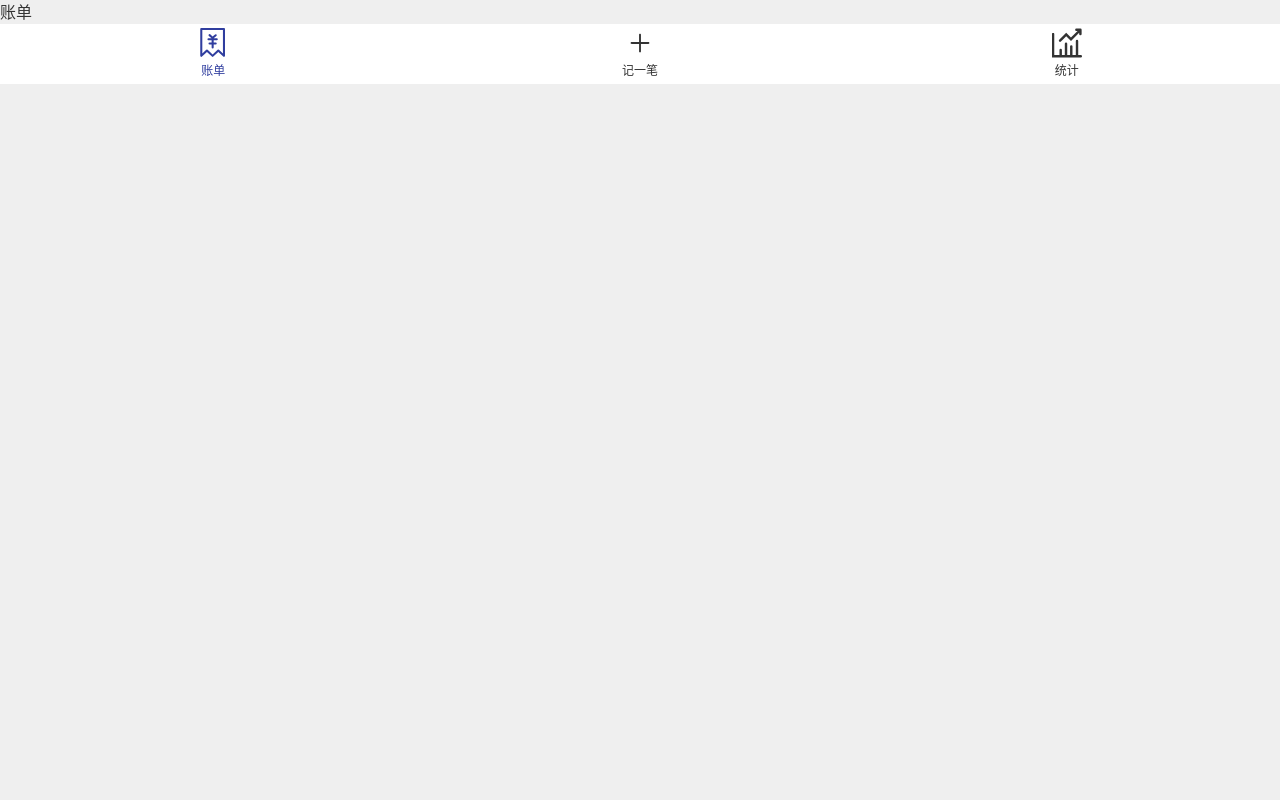
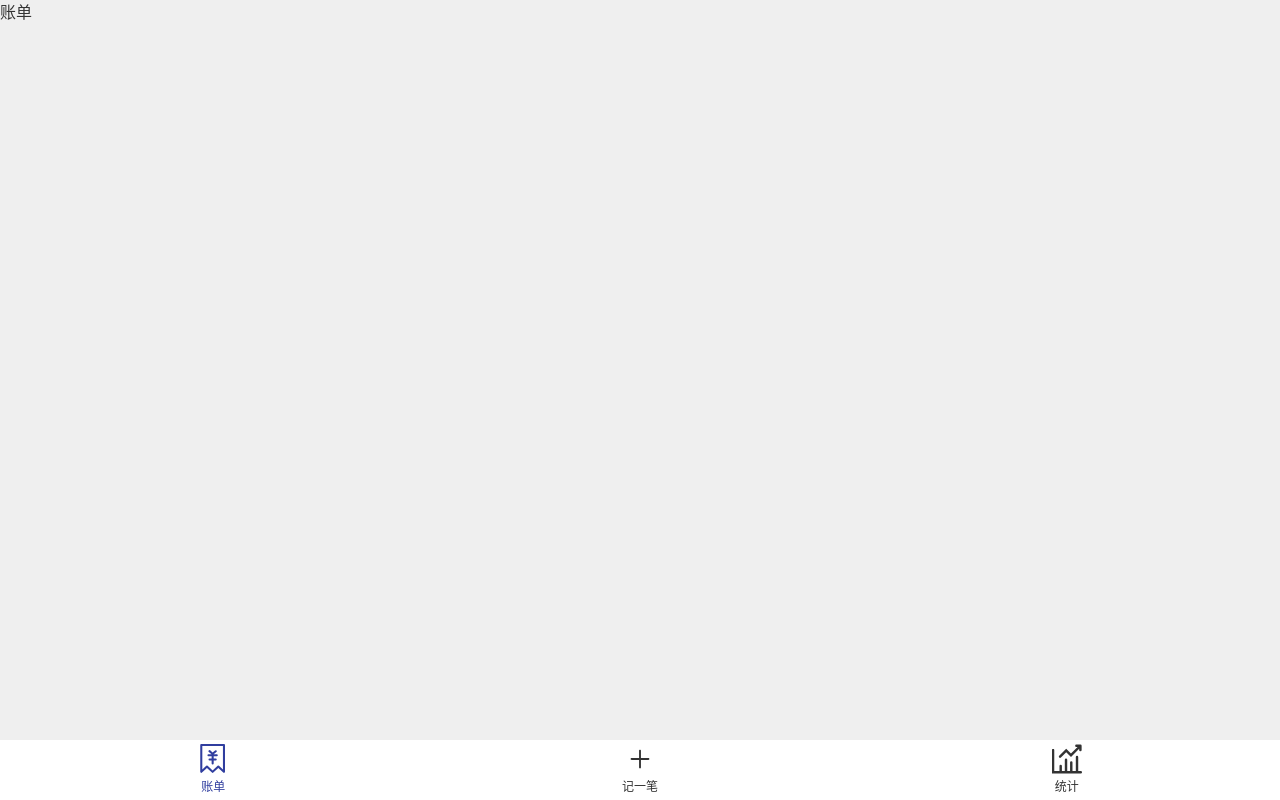
Before and after one commit to 12callie/account, a Vue app: page /#/bills in a window 1280 px wide. Built offline with nearby package versions, Linux system fonts and the light colour scheme.

Commit message:
把Nav.vue 应用到账单页面

```diff
--- a/src/App.vue
+++ b/src/App.vue
@@ -1,7 +1,6 @@
 <template>
   <div id="app">
     <router-view />
-    <Nav />
   </div>
 </template>
 
--- a/src/views/Bills.vue
+++ b/src/views/Bills.vue
@@ -1,5 +1,8 @@
 <template>
-  <div>账单</div>
+  <div class="wrapper">
+    <div class="content">账单</div>
+    <Nav />
+  </div>
 </template>
 
 <script lang="ts">
@@ -10,4 +13,13 @@ export default class Bills extends Vue {}
 </script>
 
 <style lang="scss" scoped>
+.wrapper {
+  display: flex;
+  flex-direction: column;
+  height: 100vh;
+  .content {
+    flex-grow: 1;
+    overflow: auto;
+  }
+}
 </style>
```
